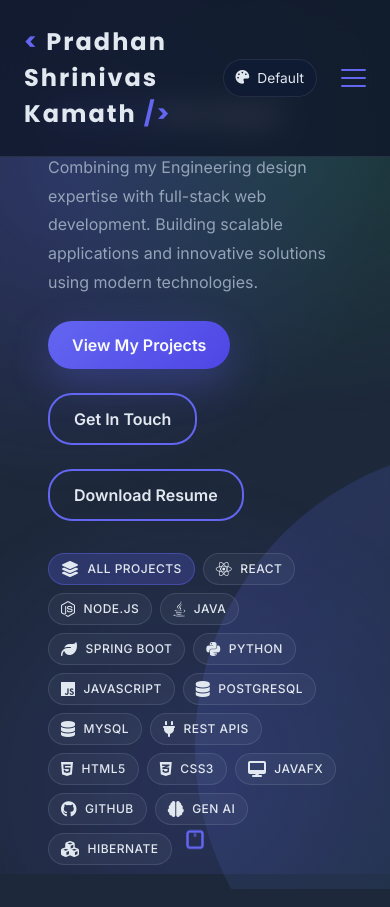
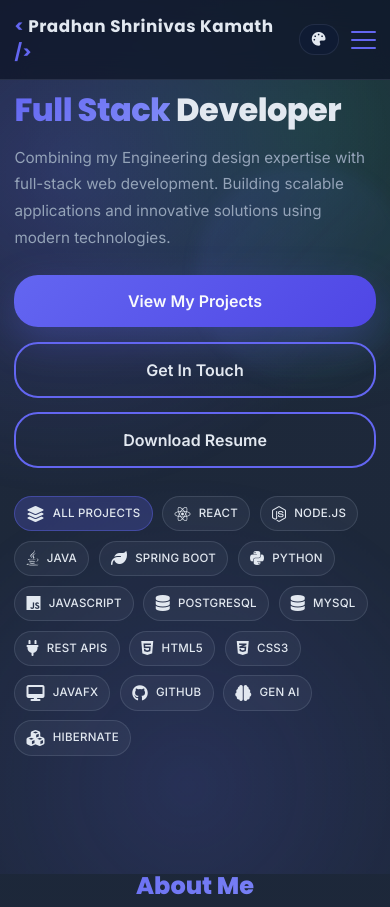
Before and after one commit to pradhanska/Project_Portfolio, a website: page index.html in a window 390 px wide. Shown: the top 907 px of the page. Drawn offline with nearby package versions, Linux system fonts and the light colour scheme.

Commit message:
Update style.css

```diff
--- a/style.css
+++ b/style.css
@@ -1185,12 +1185,31 @@ body::after {
 /* ==================== RESPONSIVE DESIGN ==================== */
 
 @media (max-width: 1024px) {
+    .container {
+        padding: 0 1.25rem;
+    }
+
     .hero {
-        padding: 80px var(--spacing-lg) var(--spacing-lg);
+        min-height: auto;
+        padding: 110px 0 64px;
+    }
+
+    .hero::before {
+        width: 420px;
+        height: 420px;
+        top: 32%;
+        left: 50%;
+        transform: translate(-50%, -50%);
+        opacity: 0.75;
     }
 
     .hero-content {
         grid-template-columns: 1fr;
+        gap: 2rem;
+    }
+
+    .hero-text {
+        min-width: 0;
     }
 
     .hero-visual {
@@ -1198,7 +1217,16 @@ body::after {
     }
 
     .hero-title {
-        font-size: 2.5rem;
+        font-size: clamp(2rem, 6vw, 2.75rem);
+        line-height: 1.15;
+        padding-top: 0;
+        margin-bottom: 1rem;
+    }
+
+    .hero-subtitle {
+        font-size: 1rem;
+        max-width: 100%;
+        margin-bottom: 1.5rem;
     }
 
     .about-content {
@@ -1211,6 +1239,7 @@ body::after {
 
     .timeline-item {
         grid-template-columns: 1fr;
+        gap: 1rem;
     }
 
     .timeline-item::before {
@@ -1238,9 +1267,31 @@ body::after {
 
 @media (max-width: 768px) {
     :root {
-        --spacing-lg: 1.5rem;
-        --spacing-xl: 2rem;
-        --spacing-2xl: 3rem;
+        --spacing-lg: 1.25rem;
+        --spacing-xl: 1.75rem;
+        --spacing-2xl: 2.5rem;
+        --spacing-3xl: 4rem;
+    }
+
+    .container {
+        padding: 0 1rem;
+    }
+
+    .navbar {
+        padding: 0.9rem 0;
+    }
+
+    .nav-wrapper {
+        gap: 0.75rem;
+    }
+
+    .logo {
+        font-size: 1.05rem;
+        letter-spacing: 0.5px;
+    }
+
+    .theme-toggle span:last-child {
+        display: none;
     }
 
     .nav-menu {
@@ -1255,8 +1306,8 @@ body::after {
         left: 0;
         right: 0;
         background: var(--nav-mobile-bg);
-        padding: var(--spacing-lg);
-        gap: var(--spacing-md);
+        padding: 1rem;
+        gap: 0.9rem;
         border-bottom: 1px solid var(--surface-border);
     }
 
@@ -1276,56 +1327,115 @@ body::after {
         transform: rotate(-45deg) translate(7px, -7px);
     }
 
+    .hero {
+        padding: 100px 0 56px;
+    }
+
+    .hero::before {
+        width: 300px;
+        height: 300px;
+        top: 24%;
+        opacity: 0.55;
+        filter: blur(8px);
+    }
+
     .hero-title {
-        font-size: 2rem;
-    }
-
-    .cursor-glow {
+        font-size: clamp(1.8rem, 8vw, 2.3rem);
+    }
+
+    .hero-subtitle {
+        font-size: 0.98rem;
+        line-height: 1.75;
+    }
+
+    .cursor-glow,
+    .scroll-indicator {
         display: none;
-    }
-
-    .hero-subtitle {
-        font-size: 1rem;
     }
 
     .hero-cta {
         flex-direction: column;
-    }
-
-    .btn {
-        padding: 12px 24px;
-        width: fit-content;
+        align-items: stretch;
+        gap: 0.9rem;
+        margin-bottom: 1.75rem;
+    }
+
+    .btn,
+    .btn-large {
+        width: 100%;
+        min-height: 48px;
+        padding: 14px 18px;
+        font-size: 1rem;
+    }
+
+    .hero-tech-stack {
+        gap: 0.6rem;
+    }
+
+    .tech-badge {
+        font-size: 0.78rem;
+        padding: 0.55rem 0.8rem;
+        letter-spacing: 0.02em;
+    }
+
+    .section {
+        padding: 4rem 0;
     }
 
     .section-title {
-        font-size: 2rem;
-    }
-
-    .projects-grid {
-        grid-template-columns: 1fr;
-    }
-
-    .skills-grid {
-        grid-template-columns: 1fr;
-    }
-
+        font-size: clamp(1.75rem, 7vw, 2rem);
+        margin-bottom: 2.25rem;
+    }
+
+    .projects-grid,
+    .skills-grid,
     .about-stats {
         grid-template-columns: 1fr;
     }
+
+    .project-image {
+        height: 220px;
+    }
+
+    .footer-links {
+        gap: 1rem;
+        flex-wrap: wrap;
+        justify-content: center;
+    }
 }
 
 @media (max-width: 480px) {
+    .container {
+        padding: 0 0.9rem;
+    }
+
+    .hero {
+        padding: 92px 0 48px;
+    }
+
+    .hero::before {
+        width: 220px;
+        height: 220px;
+        top: 20%;
+    }
+
     .hero-title {
-        font-size: 1.5rem;
+        font-size: clamp(1.65rem, 8.5vw, 2rem);
+        letter-spacing: -0.5px;
+    }
+
+    .hero-subtitle {
+        font-size: 0.95rem;
     }
 
     .hero-tech-stack {
-        gap: var(--spacing-xs);
+        justify-content: flex-start;
     }
 
     .tech-badge {
-        padding: 6px 12px;
-        font-size: 0.75rem;
+        font-size: 0.72rem;
+        padding: 0.5rem 0.7rem;
+        border-radius: 999px;
     }
 
     .section-title {
@@ -1333,13 +1443,13 @@ body::after {
     }
 
     .back-to-top {
-        right: 16px;
-        bottom: 16px;
+        right: 14px;
+        bottom: 14px;
     }
 
     .footer-links {
         flex-direction: column;
-        gap: var(--spacing-sm);
+        gap: 0.75rem;
     }
 }
 
@@ -1481,3 +1591,27 @@ body::after {
     opacity: 1;
     transform: translateY(0);
 }
+
+img,
+svg,
+canvas,
+video {
+    max-width: 100%;
+    height: auto;
+}
+
+.hero-content > * {
+    min-width: 0;
+}
+
+.tech-badge,
+.btn,
+.nav-link {
+    white-space: normal;
+}
+
+.code-snippet pre,
+.code-snippet code {
+    white-space: pre-wrap;
+    word-break: break-word;
+}
```
